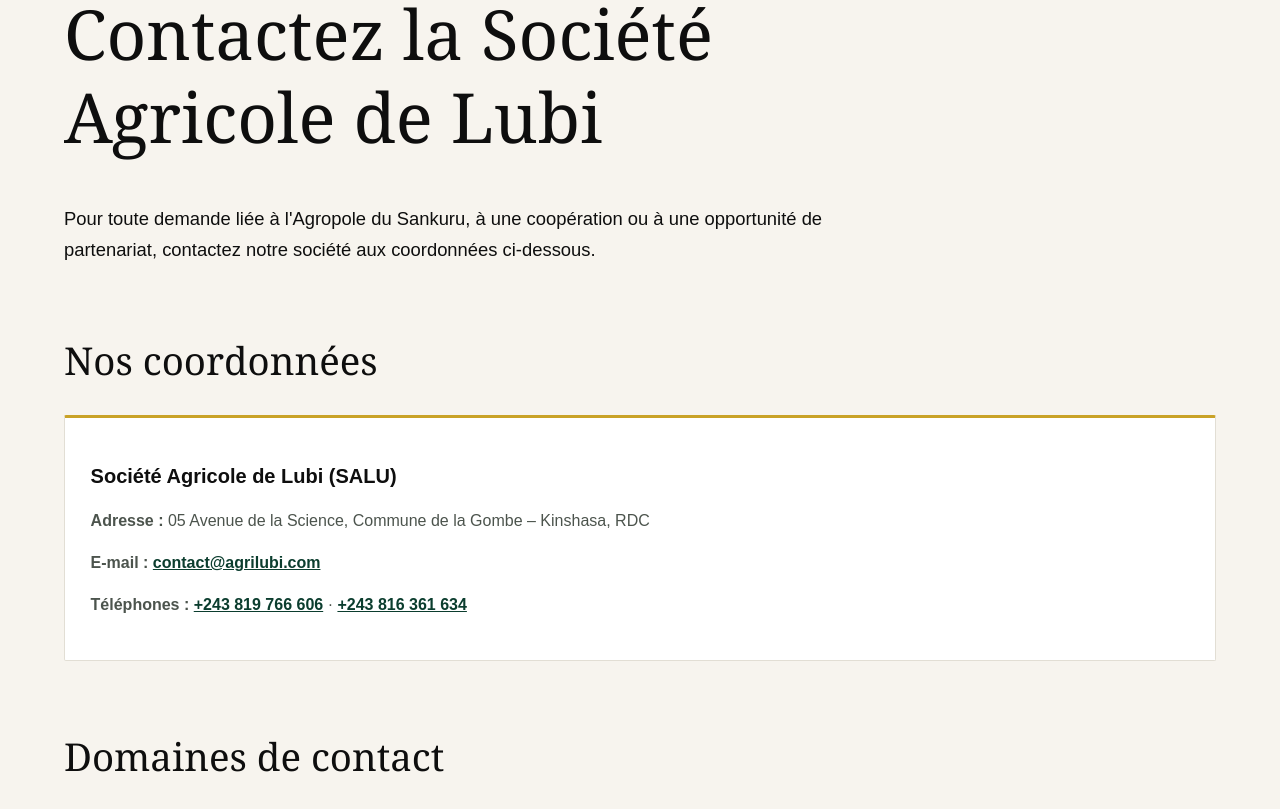
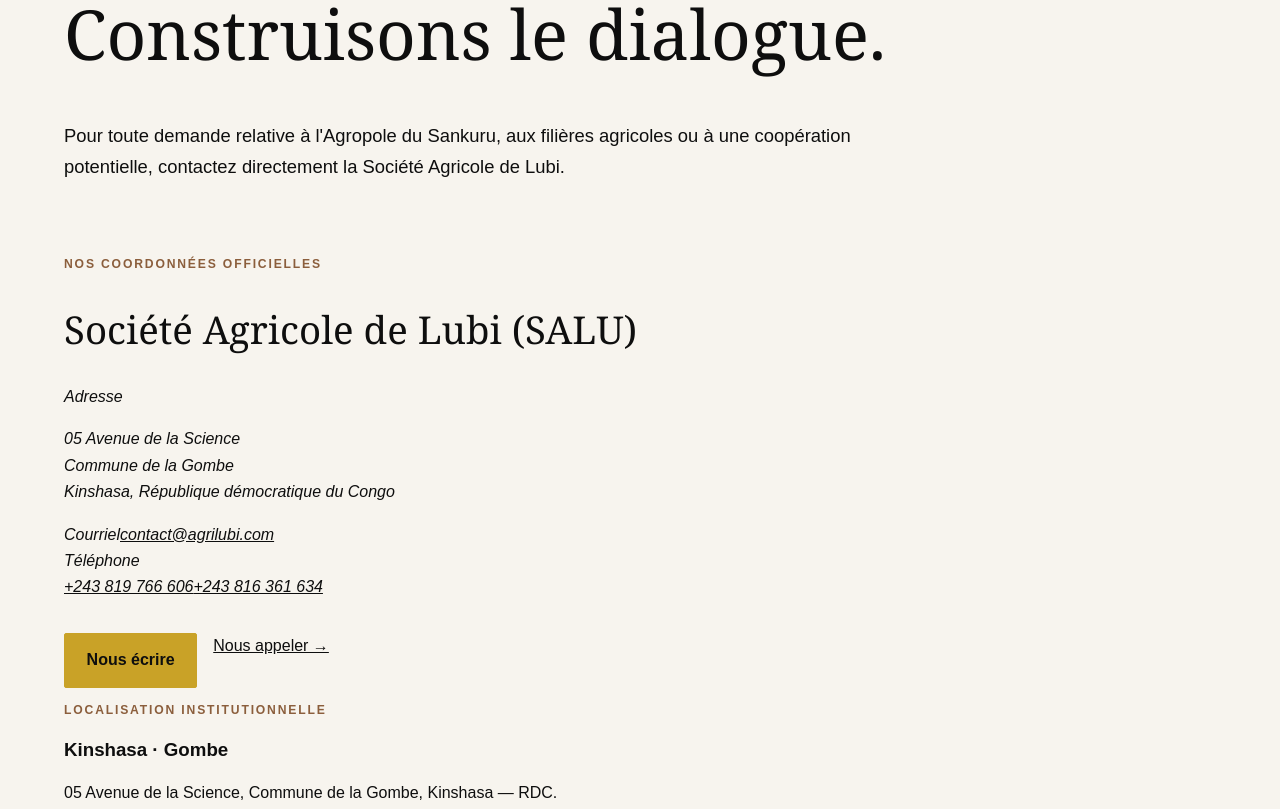
Before and after one commit to Jnk017/Agrilubi-website, a Next.js app: page /contact in a window 1280 px wide. Shown: the part 280-1089 px from the top of the page. Built offline with nearby package versions, Linux system fonts and the light colour scheme.

Commit message:
feat(contact): premium institutional contact layout using official SALU details

```diff
--- a/src/app/contact/page.tsx
+++ b/src/app/contact/page.tsx
@@ -1,26 +1,44 @@
+import Link from "next/link";
 import type {Metadata} from "next";
-import Link from "next/link";
 import {companyContact} from "@/data/company-contact";
-export const metadata:Metadata={title:"Contact — Société Agricole de Lubi"};
-const sujets=[
-["Investisseurs et bailleurs","Questions relatives aux études, opportunités de coopération et pièces de présentation."],
-["Producteurs et coopératives","Informations sur le modèle envisagé d'intégration des exploitations agricoles."],
-["Partenaires techniques","Échanges sur les compétences agricoles, agro-industrielles, environnementales et logistiques."],
-["Médias et institutions","Demandes de documentation validée, d'entretiens et de communication institutionnelle."]
-];
-export default function Page(){
- return <main>
-  <div className="page-intro"><p className="eyebrow">SALU · Relations institutionnelles</p><h1>Contactez la Société Agricole de Lubi</h1><p>Pour toute demande liée à l'Agropole du Sankuru, à une coopération ou à une opportunité de partenariat, contactez notre société aux coordonnées ci-dessous.</p></div>
-  <section aria-labelledby="contact-coordinates"><h2 id="contact-coordinates">Nos coordonnées</h2>
-   <address className="card" style={{fontStyle:"normal"}}>
-    <h3>{companyContact.name}</h3>
-    <p><strong>Adresse :</strong> {companyContact.streetAddress}, {companyContact.locality} – {companyContact.city}, RDC</p>
-    <p><strong>E-mail :</strong> <a href={`mailto:${companyContact.email}`}>{companyContact.email}</a></p>
-    <p><strong>Téléphones :</strong> {companyContact.phones.map((phone,index)=><span key={phone.href}>{index>0?" · ":""}<a href={phone.href}>{phone.display}</a></span>)}</p>
+export const metadata:Metadata={
+ title:"Contact — Société Agricole de Lubi",
+ description:"Contactez SALU à Kinshasa : 05 Avenue de la Science, Gombe. contact@agrilubi.com. Téléphones +243 819 766 606 et +243 816 361 634."
+};
+const topics=[
+ ["Investisseurs et bailleurs","Coopération, études de faisabilité et préparation des dossiers de partenariat."],
+ ["Producteurs et coopératives","Modèle d'intégration envisagé, formations, collecte et débouchés agricoles."],
+ ["Partenaires techniques","Compétences agricoles, agro-industrielles, environnementales et logistiques."],
+ ["Médias et institutions","Demandes d'informations validées et relations institutionnelles."]
+] as const;
+export default function Page(){return <main>
+ <div className="page-intro contact-page-intro">
+  <p className="eyebrow">SALU · Relations institutionnelles</p>
+  <h1>Construisons le dialogue.</h1>
+  <p>Pour toute demande relative à l'Agropole du Sankuru, aux filières agricoles ou à une coopération potentielle, contactez directement la Société Agricole de Lubi.</p>
+ </div>
+ <section className="contact-layout" aria-labelledby="coordinates-heading">
+  <div className="contact-primary">
+   <p className="eyebrow">Nos coordonnées officielles</p>
+   <h2 id="coordinates-heading">{companyContact.name}</h2>
+   <address className="contact-details">
+    <div className="contact-detail"><span className="contact-label">Adresse</span><p>{companyContact.streetAddress}<br/>{companyContact.locality}<br/>{companyContact.city}, {companyContact.country}</p></div>
+    <div className="contact-detail"><span className="contact-label">Courriel</span><a href={`mailto:${companyContact.email}`}>{companyContact.email}</a></div>
+    <div className="contact-detail"><span className="contact-label">Téléphone</span><div className="contact-phone-list">{companyContact.phones.map(phone=><a key={phone.href} href={phone.href}>{phone.display}</a>)}</div></div>
    </address>
-  </section>
-  <section><h2>Domaines de contact</h2><div className="grid">{sujets.map(([titre,description])=><article className="card" key={titre}><h3>{titre}</h3><p>{description}</p></article>)}</div></section>
-  <section className="band"><h2>Préparer votre demande</h2><p>Précisez votre organisation, votre domaine d'intérêt et l'objet de votre demande. Évitez de transmettre des documents ou données sensibles par des canaux non sécurisés.</p></section>
-  <p><Link href="/investir/dossier">Consulter le dossier partenaires →</Link></p>
- </main>;
-}
+   <div className="hero-actions"><a href={`mailto:${companyContact.email}`} className="button">Nous écrire</a><a href={companyContact.phones[0].href} className="contact-call-link">Nous appeler →</a></div>
+  </div>
+  <div className="contact-side">
+   <p className="eyebrow">Localisation institutionnelle</p>
+   <h3>Kinshasa · Gombe</h3>
+   <p>05 Avenue de la Science, Commune de la Gombe, Kinshasa — RDC.</p>
+   <p>Cette adresse correspond au bureau communiqué par SALU. La localisation exacte du projet agricole à Lubi n'est pas représentée ici.</p>
+   <a href="https://www.google.com/maps/search/?api=1&query=05%20Avenue%20de%20la%20Science%20Gombe%20Kinshasa%20RDC" target="_blank" rel="noopener noreferrer">Rechercher l'adresse sur Google Maps →</a>
+  </div>
+ </section>
+ <section>
+  <div className="section-heading"><p className="eyebrow">À qui s'adresse cet espace ?</p><h2>Un point de contact pour chaque projet.</h2><p className="section-description">Précisez dans votre message l'objet de votre demande et le nom de votre organisation afin d'en faciliter le traitement.</p></div>
+  <div className="grid contact-topics">{topics.map(([title,description])=><article className="card" key={title}><h3>{title}</h3><p>{description}</p></article>)}</div>
+ </section>
+ <section className="band"><p className="eyebrow">Confidentialité</p><h2>Des échanges professionnels et responsables.</h2><p>Évitez de transmettre des données personnelles sensibles ou des documents confidentiels sans avoir convenu d'un canal approprié. Aucun formulaire automatisé de collecte n'est activé sur cette page.</p><Link className="inline-link" href="/investir/dossier">Consulter le cadre documentaire des partenariats →</Link></section>
+ </main>}
```
